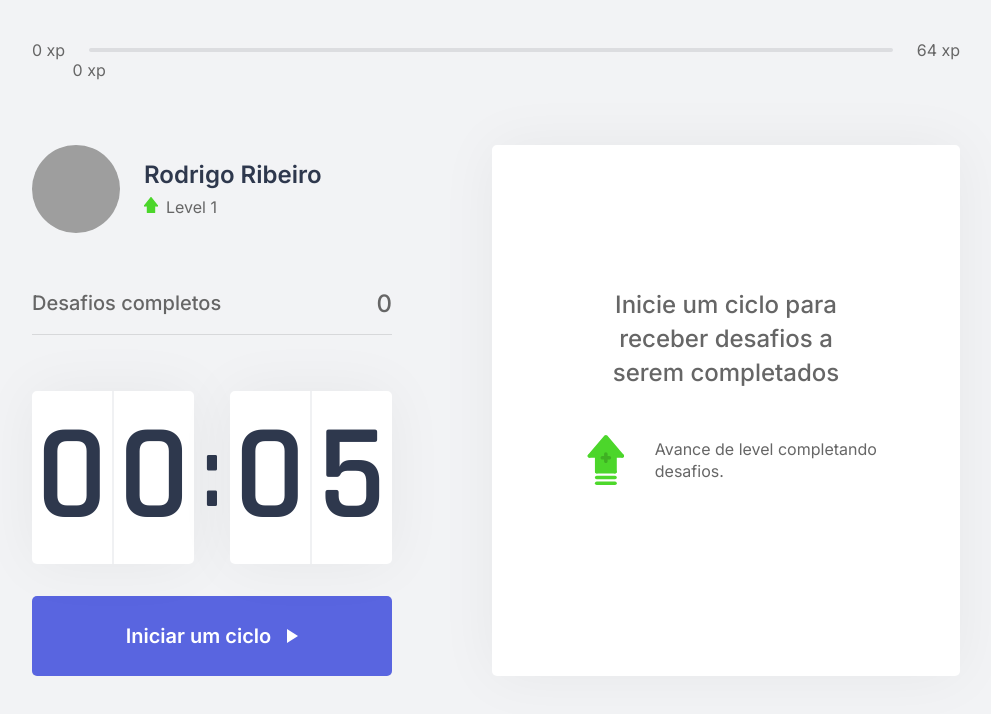
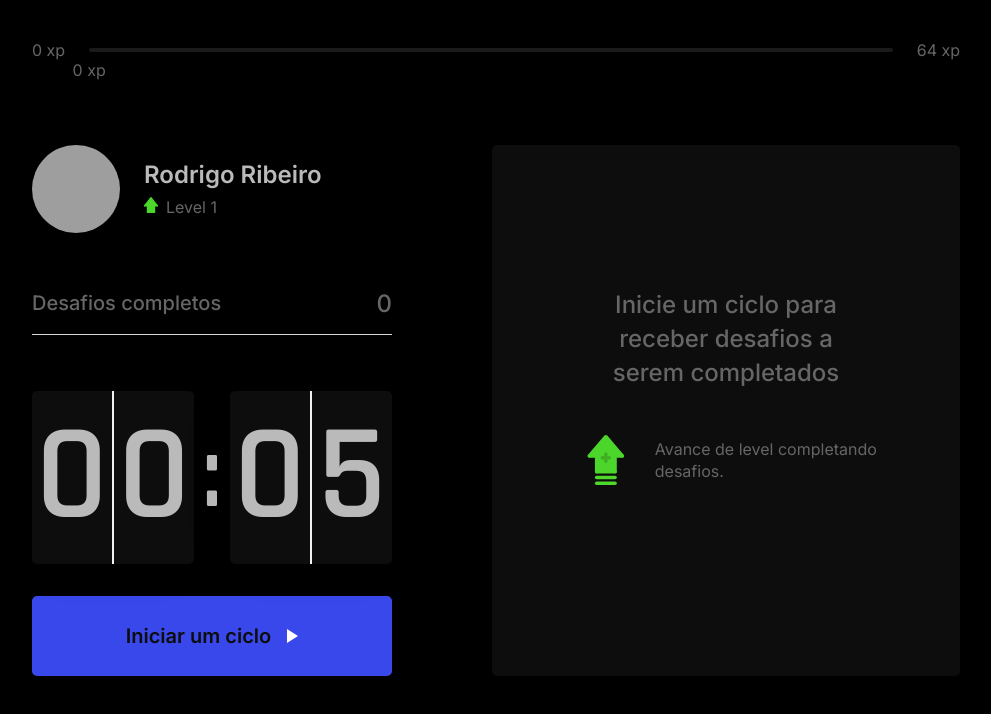
Before and after one commit to rdgrb/nlw-move-it, a Next.js app: page / in a window 1280 px wide. Shown: the top 714 px of the page, without its empty margins (144-1135 px from the left). Built offline with nearby package versions, Linux system fonts and the light colour scheme; grey boxes are pictures that could not be loaded.

Commit message:
Adicionado ThemeContext e um tema escuro

```diff
--- /dev/null
+++ b/src/contexts/ThemeContext.tsx
@@ -0,0 +1,41 @@
+import { createContext, useEffect, useState } from "react";
+import { lightTheme, darkTheme } from "../styles/themes";
+
+interface Theme {
+    title: string;
+    colors: object;
+}
+
+interface ThemeContextValues {
+    theme: Theme;
+    changeTheme: () => void;
+}
+
+export const ThemeContext = createContext({} as ThemeContextValues);
+
+export function ThemeProvider({ children }) {
+    const [theme, setTheme] = useState({ title: "dark", colors: darkTheme });
+
+    function changeTheme() {
+        theme.title === "light" ?
+            setTheme({ title: "dark", colors: darkTheme }) :
+            setTheme({ title: "light", colors: lightTheme });
+    }
+
+    useEffect(() => {
+        Object.entries(theme.colors).forEach(([key, value]) => {
+            document.documentElement.style.setProperty(`--${key}`, value.toString());
+        });
+    }, [theme])
+
+    return (
+        <ThemeContext.Provider
+            value={{
+                theme, changeTheme
+            }}
+        >
+            { children }
+        </ThemeContext.Provider>
+    )
+
+}
--- a/src/pages/_app.tsx
+++ b/src/pages/_app.tsx
@@ -1,8 +1,11 @@
+import { ThemeProvider } from "../contexts/ThemeContext";
 import "../styles/global.css";
 
 function MyApp({ Component, pageProps }) {
   return (
-    <Component {...pageProps} />
+    <ThemeProvider>
+      <Component {...pageProps} />
+    </ThemeProvider>
   )
 }
 
--- a/src/styles/global.css
+++ b/src/styles/global.css
@@ -2,20 +2,6 @@
     margin: 0;
     padding: 0;
     box-sizing: border-box;
-}
-
-:root {
-    --white: #fff;
-    --background: #f2f3f5;
-    --gray-line: #dcdde0;
-    --text: #666666;
-    --text-highlight: #b3b9ff;
-    --title: #2e384d;
-    --red: #e83f5b;
-    --green: #4cd62b;
-    --blue: #5965e0;
-    --blue-dark: #4953b8;
-    --blue-twitter: #2aa9e0;
 }
 
 @media(max-width: 1080px) {
--- /dev/null
+++ b/src/styles/themes.tsx
@@ -0,0 +1,29 @@
+const lightTheme = {
+    "white": "#fff",
+    "background": "#f2f3f5",
+    "gray-line": "#dcdde0",
+    "text": "#666666",
+    "text-highlight": "#b3b9ff",
+    "title": "#2e384d",
+    "red": "#e83f5b",
+    "green": "#4cd62b",
+    "blue": "#5965e0",
+    "blue-dark": "#4953b8",
+    "blue-twitter": "#2aa9e0",
+}
+
+const darkTheme = {
+    "white": "#0D0D0D",
+    "background": "#000000",
+    "gray-line": "#1A1A1A",
+    "text": "#666666",
+    "text-highlight": "#b3b9ff",
+    "title": "#BABABA",
+    "red": "#e83f5b",
+    "green": "#4cd62b",
+    "blue": "#3848EA",
+    "blue-dark": "#4953b8",
+    "blue-twitter": "#2aa9e0",
+}
+
+export { lightTheme, darkTheme }
```
